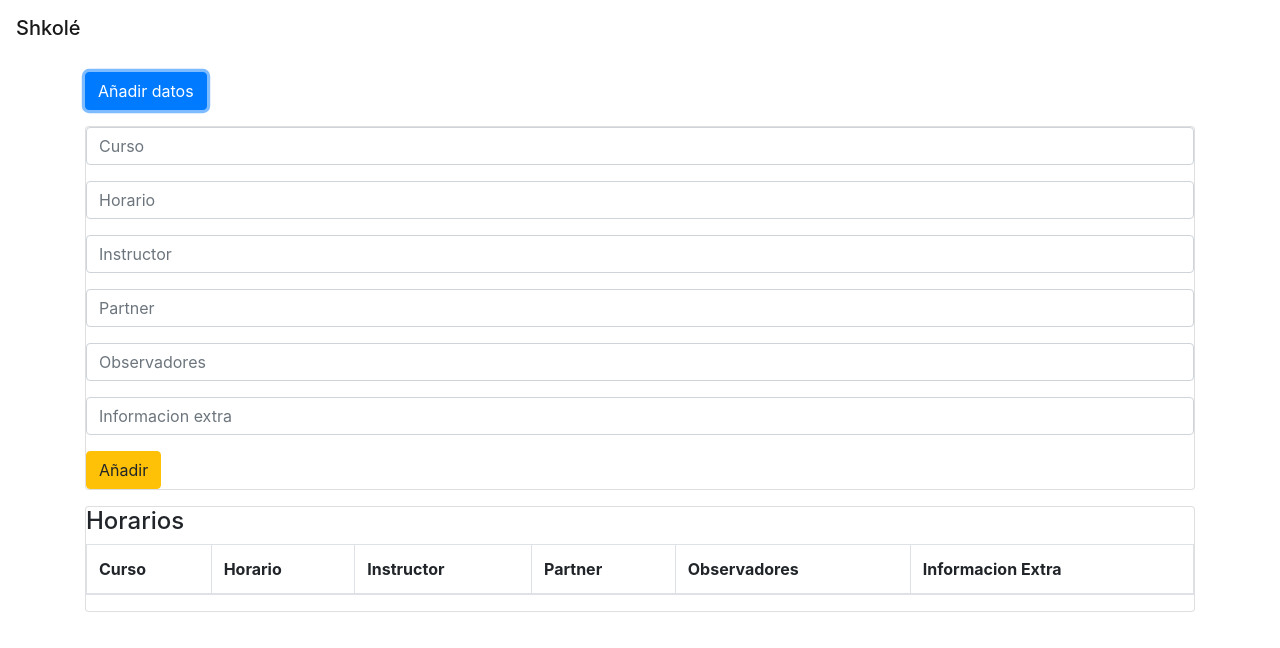
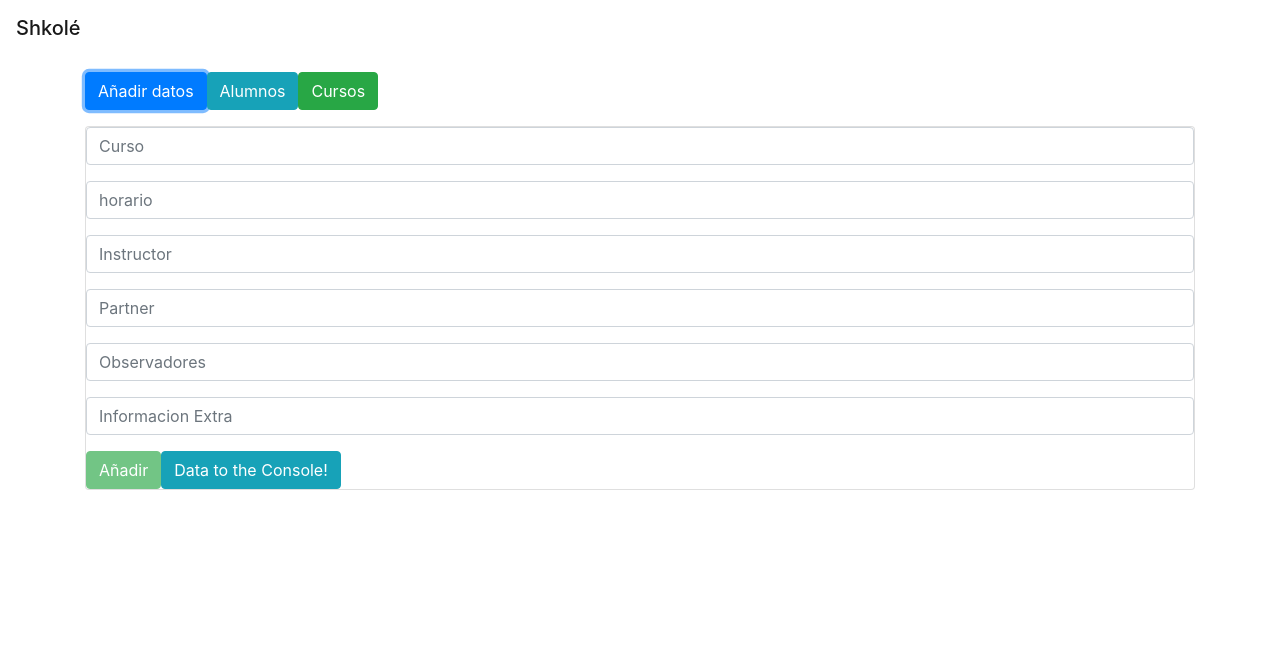
Before and after one commit to wainola/WebGonzalo, an Angular app: page / in a window 1280 px wide. Both pictures are taken after a click on the button "Añadir datos". Shown: the top 648 px of the page. Built offline with nearby package versions, Linux system fonts and the light colour scheme.

Commit message:
Modificacion de trabajo con formulario

```diff
--- a/src/app/app.component.html
+++ b/src/app/app.component.html
@@ -1,4 +1,13 @@
 <nav class="navbar navbar-light bg-faded">
   <h1 class="navbar-brand mb-0">Shkolé</h1>
 </nav>
-<app-interfaz-clases></app-interfaz-clases>
+<!-- Antiguo formulario -->
+<!--<app-interfaz-clases></app-interfaz-clases>-->
+
+<!-- Nuevo formulario modularizado. -->
+<app-formulario-master></app-formulario-master>
+
+<!--
+<button type="button" class="btn btn-danger" (click)="impresion()">Click</button>
+<h1>{{elemento}}</h1>
+-->
--- a/src/app/app.component.ts
+++ b/src/app/app.component.ts
@@ -4,5 +4,6 @@ import { Component } from '@angular/core';
   selector: 'app-root',
   templateUrl: './app.component.html',
 })
-export class AppComponent {
+export class AppComponent{
+
 }
--- /dev/null
+++ b/src/app/consola-info.component.html
@@ -0,0 +1,22 @@
+<table class="table table-bordered">
+  <thead>
+    <tr>
+      <th>Curso</th>
+      <th>Horario</th>
+      <th>Instructor</th>
+      <th>Partner</th>
+      <th>Observadores</th>
+      <th>Informacion Extra</th>
+    </tr>
+  </thead>
+  <tbody>
+    <tr *ngFor="let data of datosCarga">
+      <td>{{data.curso}}</td>
+      <td>{{data.horario}}</td>
+      <td>{{data.instructor}}</td>
+      <td>{{data.partner}}</td>
+      <td>{{data.observadores}}</td>
+      <td>{{data.infoExtra}}</td>
+    </tr>
+  </tbody>
+</table>
--- /dev/null
+++ b/src/app/consola-info.component.ts
@@ -0,0 +1,37 @@
+import { Component, OnInit, OnChanges, DoCheck, AfterContentInit, AfterContentChecked, AfterViewInit, AfterViewChecked, OnDestroy} from '@angular/core';
+import { DatosFormularioComponent } from './datos-formulario.component';
+import { FormularioData } from './formulario-data';
+
+@Component({
+  selector: 'app-consola-info',
+  templateUrl: './consola-info.component.html',
+  styles: []
+})
+export class ConsolaInfoComponent extends DatosFormularioComponent{
+  datosCarga:FormularioData[] = JSON.parse(localStorage.getItem('datos'));
+
+  /*ngOnInit(){
+    console.log("ngInit");
+  }
+  ngDoCheck(){
+    console.log("DoCheck");
+  }
+  ngOnChanges(){
+    console.log("OnChanges")
+  }
+  ngAfterViewChecked(){
+    console.log("AfterViewChecked")
+  }
+  ngAfterViewInit(){
+    console.log("AfterViewInit")
+  }
+  ngAfterContentChecked(){
+    console.log("AfterContentChecked")
+  }
+  ngAfterContentInit(){
+    console.log("AfterContentInit")
+  }
+  ngOnDestroy(){
+    console.log("OnDestroy")
+  }*/
+}
--- /dev/null
+++ b/src/app/curso-form.component.html
@@ -0,0 +1,7 @@
+<form [formGroup]="form">
+  <div class="form-group">
+    <input type="text" class="form-control" formControlName="first">
+    <button type="button" class="btn btn-danger" (click)="enClick()">Click</button>
+  </div>
+</form>
+<p>{{form.value | json}}</p>
--- /dev/null
+++ b/src/app/curso-form.component.ts
@@ -0,0 +1,27 @@
+import { Component } from '@angular/core';
+import {
+  FormControl,
+  FormGroup,
+  FormBuilder,
+  Validators
+} from '@angular/forms';
+
+@Component({
+  selector: 'app-curso-form',
+  templateUrl: './curso-form.component.html',
+  styles: []
+})
+export class CursoFormComponent {
+  form: FormGroup;
+  elemento:string = this.form.value;
+
+  constructor(public fb: FormBuilder){
+    this.form = this.fb.group({
+      first: ''
+    });
+  }
+  enClick(){
+    this.elemento = this.form.value.first;
+    console.log(this.elemento);
+  }
+}
--- /dev/null
+++ b/src/app/datos-formulario.component.html
@@ -0,0 +1,59 @@
+<form [formGroup]="formulario"
+(ngSubmit)="addDatos()">
+  <div class="form-group"
+  [ngClass]="{'has-error':!formulario.controls['curso'].valid}">
+    <input
+    type="text"
+    class="form-control has-error"
+    formControlName="curso"
+    placeholder="Curso"
+    >
+  </div>
+  <div class="form-group"
+  [ngClass]="{'has-error':!formulario.controls['horario'].valid}">
+    <input
+    type="text"
+    class="form-control"
+    formControlName="horario"
+    placeholder="horario"
+    >
+  </div>
+  <div class="form-group"
+  [ngClass]="{'has-error':!formulario.controls['instructor'].valid}">
+    <input
+    type="text"
+    class="form-control"
+    formControlName="instructor"
+    placeholder="Instructor"
+    >
+  </div>
+  <div class="form-group"
+  [ngClass]="{'has-error':!formulario.controls['partner'].valid}">
+    <input
+    type="text"
+    class="form-control"
+    formControlName="partner"
+    placeholder="Partner"
+    >
+  </div>
+  <div class="form-group"
+  [ngClass]="{'has-error':!formulario.controls['observadores'].valid}">
+    <input
+    type="text"
+    class="form-control"
+    formControlName="observadores"
+    placeholder="Observadores"
+    >
+  </div>
+  <div class="form-group"
+  [ngClass]="{'has-error':!formulario.controls['informacionExtra'].valid}">
+    <input
+    type="text"
+    class="form-control"
+    formControlName="informacionExtra"
+    placeholder="Informacion Extra"
+    >
+  </div>
+  <button type="submit" class="btn btn-success"[disabled]="!formulario.valid">Añadir</button>
+  <button type="button" class="btn btn-info" (click)="mostrarData()">Data to the Console!</button>
+</form>
--- /dev/null
+++ b/src/app/datos-formulario.component.ts
@@ -0,0 +1,57 @@
+import { Component, OnInit } from '@angular/core';
+import {
+  FormControl,
+  FormGroup,
+  FormBuilder,
+  Validators
+} from '@angular/forms';
+import { FormularioData } from './formulario-data';
+
+@Component({
+  selector: 'app-datos-formulario',
+  templateUrl: './datos-formulario.component.html',
+  styles: []
+})
+export class DatosFormularioComponent{
+  //usando FormBuilder.
+  formulario:FormGroup;
+  // Guardamos los datos ingresados en un arreglo del tipo FormularioData.
+  arregloDatos:FormularioData[] = [];
+  constructor(public fb:FormBuilder){
+    this.formulario = fb.group({
+      curso: [null, Validators.compose([Validators.required, Validators.minLength(3)])],
+      horario: [null, Validators.compose([Validators.required, Validators.minLength(3)])],
+      instructor: [null, Validators.compose([Validators.required, Validators.minLength(3)])],
+      partner: [null, Validators.compose([Validators.required, Validators.minLength(3)])],
+      observadores: [null, Validators.compose([Validators.required, Validators.minLength(3)])],
+      informacionExtra: [null]
+    });
+  }
+  addDatos(){
+    console.log(`
+    Curso: ${this.formulario.value.curso}.
+    Horario: ${this.formulario.value.horario}.
+    Instructor: ${this.formulario.value.instructor}.
+    Partner: ${this.formulario.value.partner}.
+    Observadores: ${this.formulario.value.observadores}.
+    Informacion Extra: ${this.formulario.value.informacionExtra}.
+    `)
+    this.arregloDatos.push(new FormularioData(
+      this.formulario.value.curso,
+      this.formulario.value.horario,
+      this.formulario.value.instructor,
+      this.formulario.value.partner,
+      this.formulario.value.observadores,
+      this.formulario.value.informacionExtra
+    ));
+    this.formulario.reset();
+    localStorage.setItem('datos', JSON.stringify(this.arregloDatos));
+  }
+  mostrarData(){
+    let data:FormularioData[];
+    data = JSON.parse(localStorage.getItem('datos'));
+    for(let i in data){
+      console.log(data[i]);
+    }
+  }
+}
--- /dev/null
+++ b/src/app/formulario-data.ts
@@ -0,0 +1,17 @@
+export class FormularioData {
+    curso:string;
+    horario:string;
+    instructor:string;
+    partner:string;
+    observadores:string;
+    infoExtra?:string;
+
+    constructor(curso:string, horario:string, instructor:string, partner:string, observadores:string, infoExtra?:string){
+        this.curso = curso;
+        this.horario = horario;
+        this.instructor = instructor;
+        this.partner = partner;
+        this.observadores = observadores;
+        this.infoExtra = infoExtra || "-";
+    }
+}
--- /dev/null
+++ b/src/app/formulario-master.component.html
@@ -0,0 +1,37 @@
+<div class="container">
+  <div class="row">
+    <div class="col">
+
+      <button
+      type="button"
+      class="btn btn-primary mt-3"
+      (click)="muestraFormulario()"
+      >Añadir datos</button>
+
+      <button
+      class="btn btn-info mt-3"
+      type="button">
+      Alumnos</button>
+
+      <button
+      class="btn btn-success mt-3"
+      type="button">
+      Cursos</button>
+
+      <!-- Interfaz de formulario-->
+      <div class="card card-outline-primary mt-3" *ngIf="escondido">
+        <div class="card-block">
+          <!-- Componentes personalizados referidos a todos los campos a llenar -->
+          <!--<app-curso-form></app-curso-form>-->
+          <app-datos-formulario></app-datos-formulario>
+        </div>
+      </div>
+
+      <div class="card card-outline-primary mt-3" *ngIf="!escondido">
+        <div class="card-block">
+          <app-consola-info></app-consola-info>
+        </div>
+      </div>
+    </div>
+  </div>
+</div>
--- /dev/null
+++ b/src/app/formulario-master.component.ts
@@ -0,0 +1,15 @@
+import { Component } from '@angular/core';
+
+@Component({
+  selector: 'app-formulario-master',
+  templateUrl: './formulario-master.component.html',
+  styles: []
+})
+export class FormularioMasterComponent{
+  escondido:boolean = false;
+  muestraFormulario(){
+    if(this.escondido || !this.escondido){
+      this.escondido = !this.escondido;
+    }
+  }
+}
```
Also changed, not shown: src/app/app.module.ts (+12 -3 lines).
